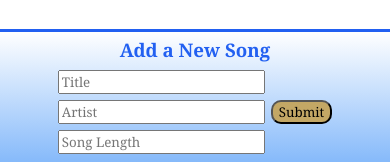
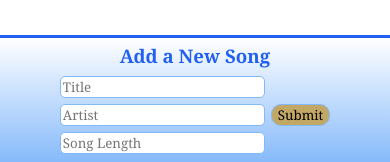
Before and after one commit to gbarka2/mern-group-fe, a React (Create React App) app: page / in a window 390 px wide. Shown: the part 679-841 px from the top of the page. Built offline with nearby package versions, Linux system fonts and the light colour scheme; no server answers.

Commit message:
Basic mobile complete

```diff
--- a/src/Components/Form.css
+++ b/src/Components/Form.css
@@ -31,6 +31,9 @@ form .text-container {
 
 form input {
   margin: 3px;
+  outline: none;
+  border-radius: 5px;
+  border: .5px solid #83B8FA;
 }
 
 input {
@@ -40,5 +43,10 @@ input {
 .submit-button {
   background-color: #C3A765;
   border-radius: 10px;
+  outline: none;
+}
 
+.submit-button:hover {
+  background-color: #83B8FA;
+  color: white;
 }
--- a/src/Components/List.css
+++ b/src/Components/List.css
@@ -1,5 +1,5 @@
 .playlist-div {
-  border: 1px #C3A765 solid;
+  border: 3px #C3A765 solid;
   border-radius: 10px;
   padding: 9px;
   margin: 10px;
--- a/src/Components/Song.css
+++ b/src/Components/Song.css
@@ -5,6 +5,7 @@
   border-radius: 15px;
   padding: 5px;
   background-color: whitesmoke;
+  box-shadow:0 1px 4px rgba(0, 0, 0, 0.5), 0 0 40px rgba(0, 0, 0, 0.3);
 }
 
 .song-content-div {
@@ -35,3 +36,8 @@ button {
   justify-content: center;
   align-items: center;
 }
+
+button:hover {
+  background-color: #83B8FA;
+  color: #C3A765;
+}
```
